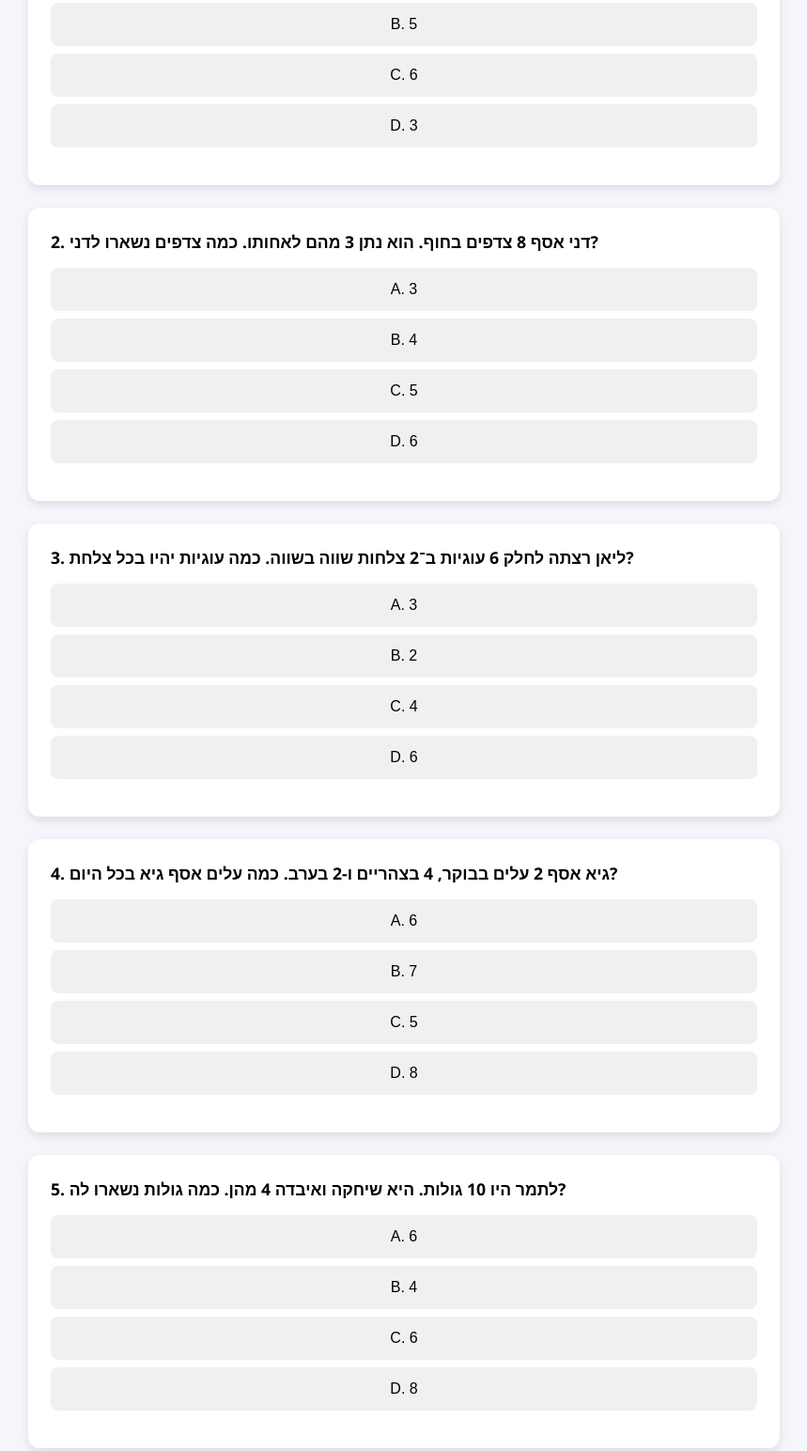
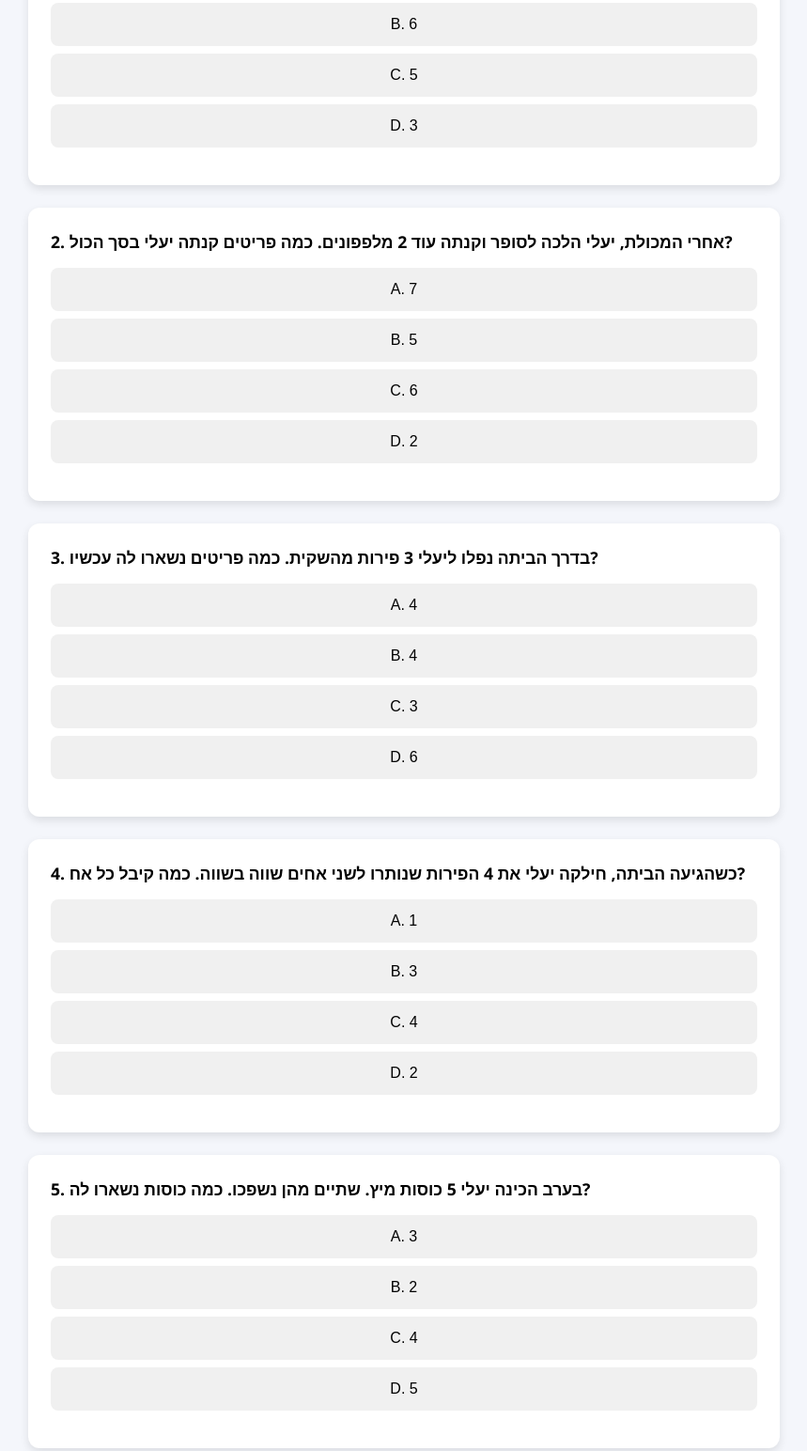
Before and after one commit to ziv180700/qa-dashboard, a plain HTML site: page index.html in a window 1280 px wide. Shown: the part 243-1787 px from the top of the page at 94% size, without its empty margins (210-1069 px from the left). Drawn offline with Linux system fonts and the light colour scheme.

Commit message:
Update index.html

```diff
--- a/index.html
+++ b/index.html
@@ -76,57 +76,57 @@
   <h1>📊 Business Knowledge Quiz</h1>
  <div class="container">
 
-  <div class="quiz-card" data-answer="B">
+  <div class="quiz-card" data-answer="C">
     <div class="question">1. יעלי הלכה למכולת וקנתה 3 תפוחים ועוד 2 תפוזים. כמה פירות קנתה יעלי בסך הכול?</div>
     <div class="options">
       <button>A. 4</button>
-      <button>B. 5</button>
-      <button>C. 6</button>
+      <button>B. 6</button>
+      <button>C. 5</button>
       <button>D. 3</button>
     </div>
     <div class="feedback"></div>
   </div>
 
-  <div class="quiz-card" data-answer="C">
-    <div class="question">2. דני אסף 8 צדפים בחוף. הוא נתן 3 מהם לאחותו. כמה צדפים נשארו לדני?</div>
+  <div class="quiz-card" data-answer="A">
+    <div class="question">2. אחרי המכולת, יעלי הלכה לסופר וקנתה עוד 2 מלפפונים. כמה פריטים קנתה יעלי בסך הכול?</div>
     <div class="options">
-      <button>A. 3</button>
-      <button>B. 4</button>
-      <button>C. 5</button>
-      <button>D. 6</button>
+      <button>A. 7</button>
+      <button>B. 5</button>
+      <button>C. 6</button>
+      <button>D. 2</button>
     </div>
     <div class="feedback"></div>
   </div>
 
-  <div class="quiz-card" data-answer="A">
-    <div class="question">3. ליאן רצתה לחלק 6 עוגיות ב־2 צלחות שווה בשווה. כמה עוגיות יהיו בכל צלחת?</div>
+  <div class="quiz-card" data-answer="B">
+    <div class="question">3. בדרך הביתה נפלו ליעלי 3 פירות מהשקית. כמה פריטים נשארו לה עכשיו?</div>
     <div class="options">
-      <button>A. 3</button>
-      <button>B. 2</button>
-      <button>C. 4</button>
+      <button>A. 4</button>
+      <button>B. 4</button>
+      <button>C. 3</button>
       <button>D. 6</button>
     </div>
     <div class="feedback"></div>
   </div>
 
   <div class="quiz-card" data-answer="D">
-    <div class="question">4. גיא אסף 2 עלים בבוקר, 4 בצהריים ו-2 בערב. כמה עלים אסף גיא בכל היום?</div>
+    <div class="question">4. כשהגיעה הביתה, חילקה יעלי את 4 הפירות שנותרו לשני אחים שווה בשווה. כמה קיבל כל אח?</div>
     <div class="options">
-      <button>A. 6</button>
-      <button>B. 7</button>
-      <button>C. 5</button>
-      <button>D. 8</button>
+      <button>A. 1</button>
+      <button>B. 3</button>
+      <button>C. 4</button>
+      <button>D. 2</button>
     </div>
     <div class="feedback"></div>
   </div>
 
-  <div class="quiz-card" data-answer="C">
-    <div class="question">5. לתמר היו 10 גולות. היא שיחקה ואיבדה 4 מהן. כמה גולות נשארו לה?</div>
+  <div class="quiz-card" data-answer="A">
+    <div class="question">5. בערב הכינה יעלי 5 כוסות מיץ. שתיים מהן נשפכו. כמה כוסות נשארו לה?</div>
     <div class="options">
-      <button>A. 6</button>
-      <button>B. 4</button>
-      <button>C. 6</button>
-      <button>D. 8</button>
+      <button>A. 3</button>
+      <button>B. 2</button>
+      <button>C. 4</button>
+      <button>D. 5</button>
     </div>
     <div class="feedback"></div>
   </div>
```
